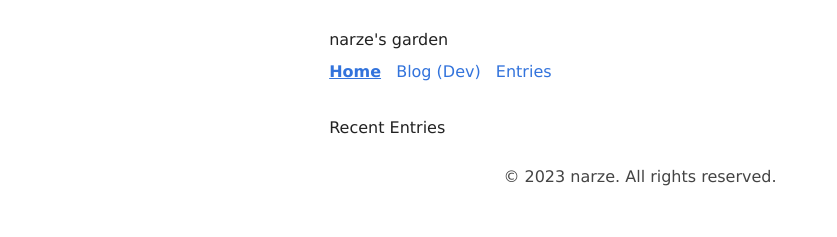
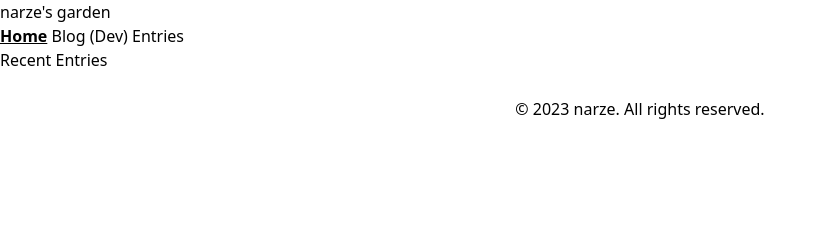
Before and after one commit to narze/garden-astro, an Astro site: page / in a window 1280 px wide. Shown: the whole page, without its empty margins (0-837 px from the left). Built offline with nearby package versions, Linux system fonts and the light colour scheme; Astro itself is replaced by a stand-in of ours; some packages are replaced by stand-ins of ours.

Commit message:
Remove default css

```diff
--- a/src/components/Header.astro
+++ b/src/components/Header.astro
@@ -4,6 +4,7 @@
 ---
 
 <header>
+  <div class="container">
     <h2>
       {SITE_TITLE}
     </h2>
@@ -12,12 +13,13 @@
       {DEV && <HeaderLink href="/blog">Blog (Dev)</HeaderLink>}
       <HeaderLink href="/second-brain">Entries</HeaderLink>
     </nav>
+  </div>
 </header>
-<style>
+<!-- <style>
 	header {
 		margin: 0em 0 2em;
 	}
 	h2 {
 		margin: 0.5em 0;
 	}
-</style>
+</style> -->
--- a/src/layouts/SecondBrainPost.astro
+++ b/src/layouts/SecondBrainPost.astro
@@ -28,10 +28,10 @@
 		</style>
 	</head>
 
-	<body>
+	<body class="flex flex-col h-screen">
 		<Header />
 		<main>
-			<article>
+			<article class="container">
 				<!-- {heroImage && <img width={720} height={360} src={heroImage} alt="" />} -->
 				<h1 class="title">{title}</h1>
 				<FormattedDate date={date} />
--- a/src/pages/index.astro
+++ b/src/pages/index.astro
@@ -19,7 +19,7 @@
 	<head>
 		<BaseHead title={SITE_TITLE} description={SITE_DESCRIPTION} />
 	</head>
-	<body>
+	<body class="flex flex-col h-[100svh]">
 		<Header title={SITE_TITLE} />
 		<main>
       <section>
--- a/src/styles/global.css
+++ b/src/styles/global.css
@@ -3,7 +3,7 @@
   https://github.com/HermanMartinus/bearblog/blob/297026a877bc2ab2b3bdfbd6b9f7961c350917dd/templates/styles/blog/default.css
   License MIT: https://github.com/HermanMartinus/bearblog/blob/master/LICENSE.md
  */
-body {
+/* body {
   font-family: Verdana, sans-serif;
   margin: auto;
   padding: 20px;
@@ -65,3 +65,4 @@
   margin: 0px;
   font-style: italic;
 }
+*/
--- a/tailwind.config.cjs
+++ b/tailwind.config.cjs
@@ -1,8 +1,11 @@
 /** @type {import('tailwindcss').Config} */
 module.exports = {
-	content: ['./src/**/*.{astro,html,js,jsx,md,mdx,svelte,ts,tsx,vue}'],
-	theme: {
-		extend: {},
-	},
-	plugins: [],
+  content: ["./src/**/*.{astro,html,js,jsx,md,mdx,svelte,ts,tsx,vue}"],
+  theme: {
+    container: {
+      center: true,
+    },
+    extend: {},
+  },
+  plugins: [],
 }
```
Lines whose indentation alone changed are shown as unchanged.
